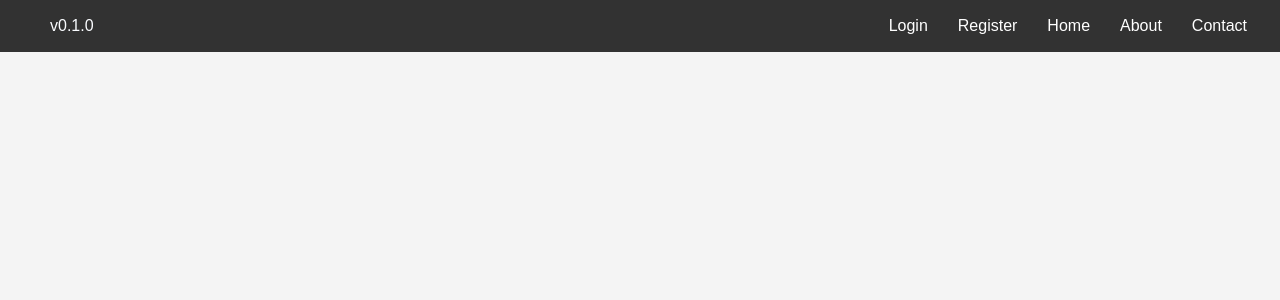
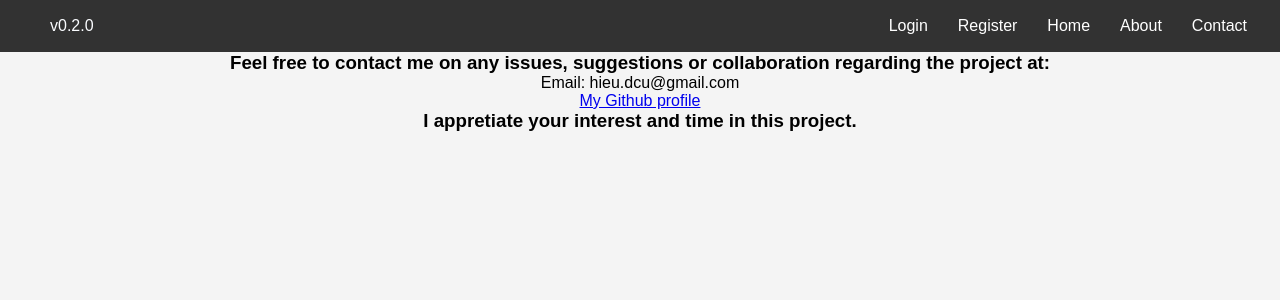
Before and after one commit to hieudku/NLPAnalysisWebApp-RESTful--REACT--GCP, a React (Create React App) app: page /contact in a window 1280 px wide. Shown: the top 300 px of the page. Built offline with nearby package versions, Linux system fonts and the light colour scheme; no server answers.

Commit message:
Updated miscellaneous elements
Button colors, About, Contact.

```diff
--- a/src/App.tsx
+++ b/src/App.tsx
@@ -8,6 +8,8 @@ import Register from './components/Auth/Register';
 import { BrowserRouter as Router, Route, Routes } from 'react-router-dom';
 import Feed from './components/HomeFeed/Feed'
 import Dashboard from './components/Dashboard';
+import ContactMe from './components/Misc/Contact';
+import AboutThisApp from './components/Misc/About';
 /*
 const AppTest:React.FC = () => {
   const handleClick = () => {
@@ -39,6 +41,8 @@ function App() {
           />
         <Route path="/login" element={<Login />}/>
         <Route path="/register" element={<Register />}/>
+        <Route path="/contact" element={<ContactMe />} />
+        <Route path="/about" element={<AboutThisApp />} />
       </Routes>
     </div>
     </Router>
--- a/src/components/Auth/Auth.css
+++ b/src/components/Auth/Auth.css
@@ -45,7 +45,7 @@ input {
     padding: 10px;
     border: none;
     border-radius: 4px;
-    background-color: #006baa;
+    background-color: #2e2e2e;
     color: #fafcff;
     font-size: 16px;
     cursor: pointer;
@@ -53,5 +53,5 @@ input {
 }
 
 .form-button:hover {
-    background-color: #015a9e;
+    background-color: #019e6c;
 }
--- a/src/components/Dashboard.css
+++ b/src/components/Dashboard.css
@@ -21,11 +21,15 @@ textarea, input[type="text"] {
 
 button {
     padding: 10px 20px;
-    background-color: #007bff;
+    background-color: #2e2e2e;
     color: white;
     border: none;
     border-radius: 5px;
     cursor: pointer;
+    transition: background-color 0.2s ease;
+}
+button:hover {
+    background-color: #019e6c;
 }
 
 button:disabled {
--- /dev/null
+++ b/src/components/Misc/About.tsx
@@ -0,0 +1,15 @@
+import React from 'react';
+
+const AboutThisApp: React.FC = () => {
+    return (
+        <div className="about-text">
+            <h3>Hello</h3>
+            <ul>
+                <li>Any user data will be securely stored on Firebase. I will not access, manage user accounts, or gather any personal information.</li>
+                <li>I am a student, and this project is part of my practice in creating full-stack applications. It is not intended for commercial use in any way.</li>
+            </ul>
+        </div>
+    );
+};
+
+export default AboutThisApp;
--- /dev/null
+++ b/src/components/Misc/Contact.tsx
@@ -0,0 +1,16 @@
+import React from 'react';
+
+const ContactMe: React.FC = () => {
+    return (
+        <div className="contact-text">
+            <h3>Feel free to contact me on any issues, suggestions or collaboration regarding the project at:</h3>
+            <ul>
+                <li>Email: hieu.dcu@gmail.com</li>
+                <li><a href='https://github.com/hieudku'>My Github profile</a></li>
+            </ul>
+            <h3>I appretiate your interest and time in this project.</h3>
+        </div>
+    );
+};
+
+export default ContactMe;
--- a/src/components/Navbar/Navbar.tsx
+++ b/src/components/Navbar/Navbar.tsx
@@ -44,7 +44,7 @@ const Navbar:React.FC = () => {
                 </svg>
             </button>
 
-            <div className="navbar-brand">v0.1.0</div>
+            <div className="navbar-brand">v0.2.0</div>
 
             <div ref={panelRef} className={`navbar-panel ${isOpen ? 'open' : ''}`}>
                 <a href="/login">Login</a>
```
